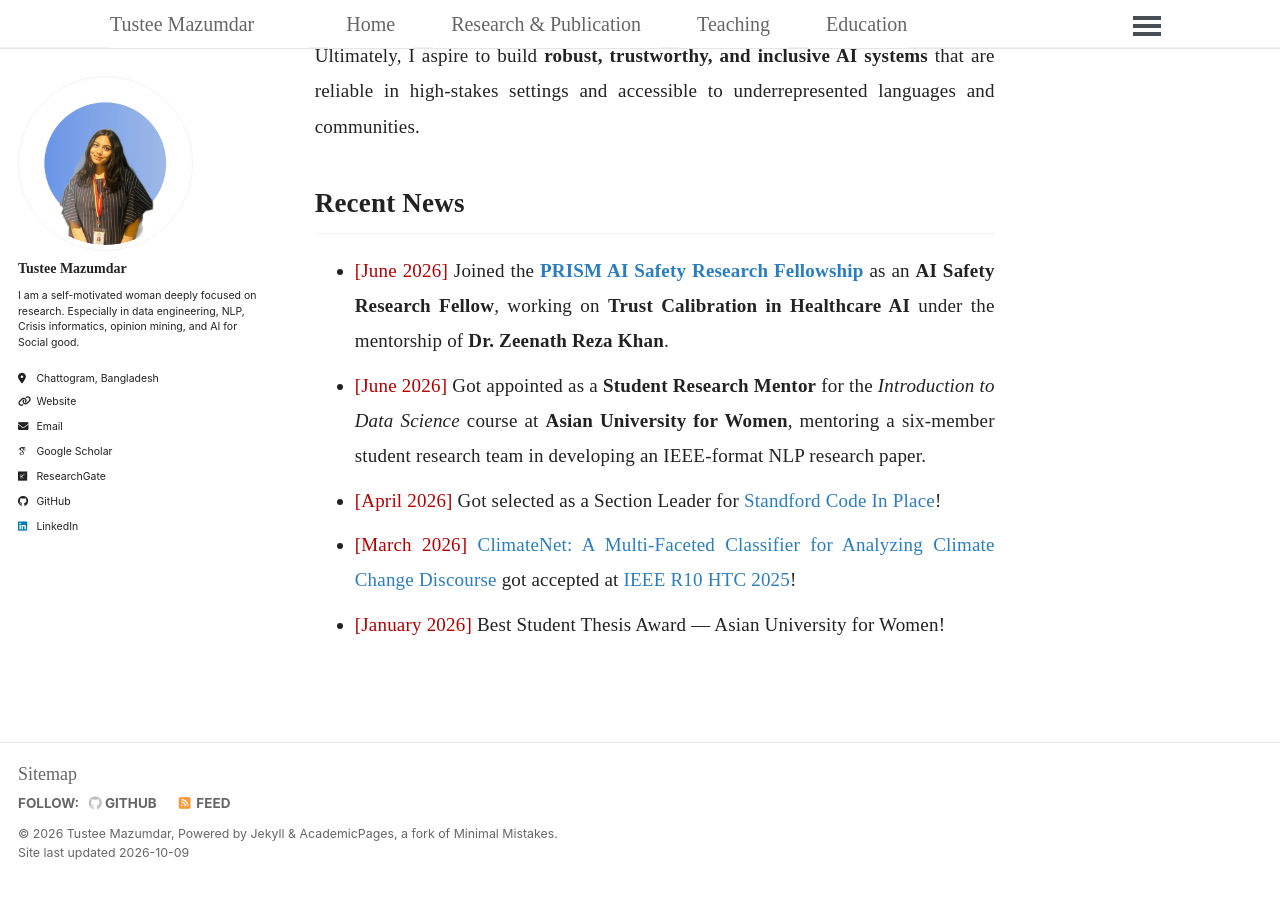
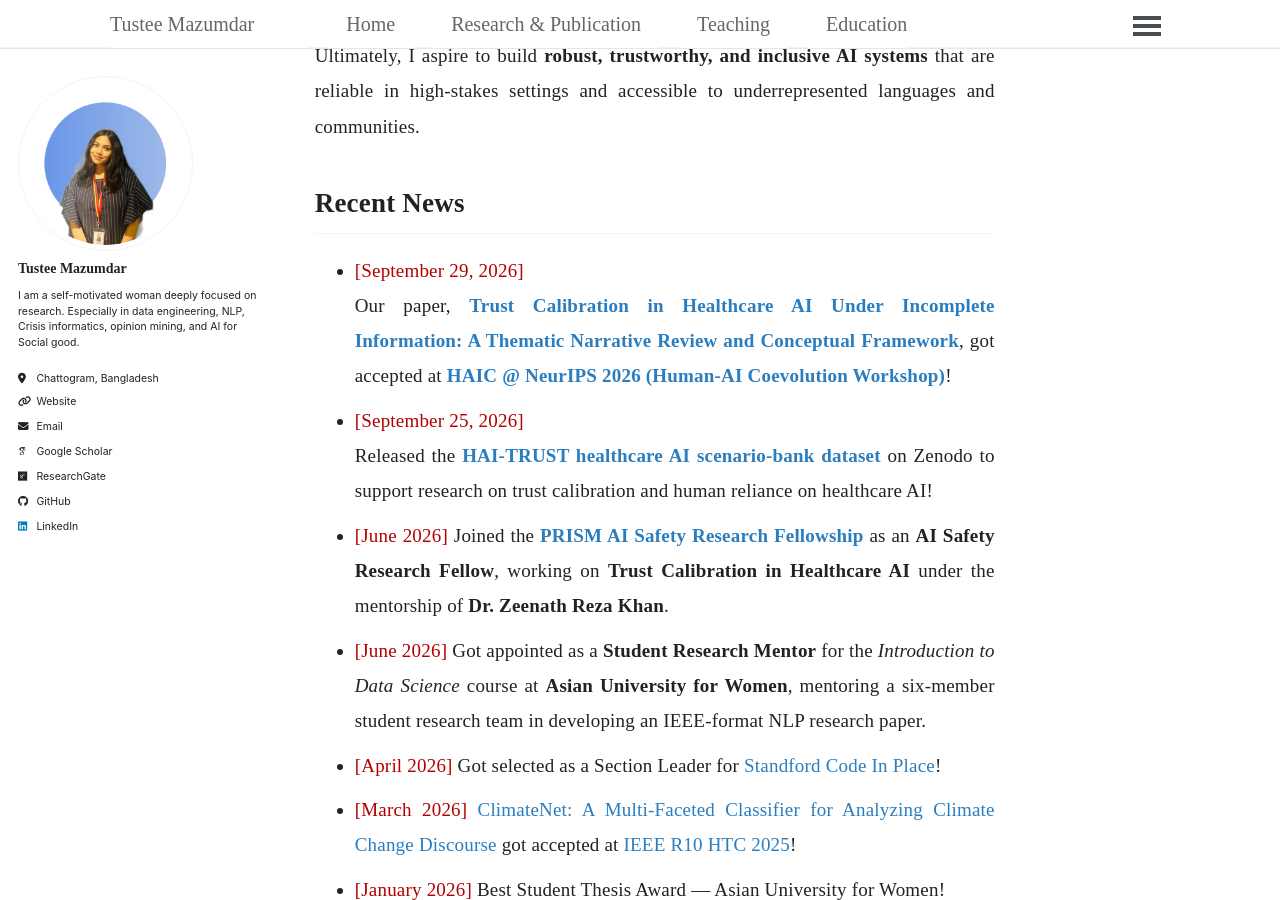
Before and after one commit to TusteeMazumdar/TusteeMazumdar.github.io, a Jekyll site: the page built from _pages/about.md, in a window 1280 px wide and 900 px high, scrolled down 567 px. Built offline with Jekyll 4.4.1, drawn with Linux system fonts in a browser that asks for light colours; some web fonts are replaced; a script bundle is joined from its source files by our own code; library files that are not in the unit come from our copies.

Commit message:
Update about.md

```diff
--- a/_pages/about.md
+++ b/_pages/about.md
@@ -17,6 +17,10 @@ Ultimately, I aspire to build **robust, trustworthy, and inclusive AI systems**
 
 
 ## Recent News
+- <span style="color:#b30000;">[September 29, 2026]</span>
+  Our paper, **[Trust Calibration in Healthcare AI Under Incomplete Information: A Thematic Narrative Review and Conceptual Framework](https://openreview.net/forum?id=48s9v6mYez)**, got accepted at **[HAIC @ NeurIPS 2026 (Human-AI Coevolution Workshop)](https://neurips2026haic.com/)**!
+- <span style="color:#b30000;">[September 25, 2026]</span>
+  Released the **[HAI-TRUST healthcare AI scenario-bank dataset](https://doi.org/10.5281/zenodo.22855853)** on Zenodo to support research on trust calibration and human reliance on healthcare AI!
 - <span style="color:#b30000;">[June 2026]</span>
   Joined the **[PRISM AI Safety Research Fellowship](https://prism-research.org/)** as an **AI Safety Research Fellow**, working on **Trust Calibration in Healthcare AI** under the mentorship of **Dr. Zeenath Reza Khan**.
 - <span style="color:#b30000;">[June 2026]</span>
```
